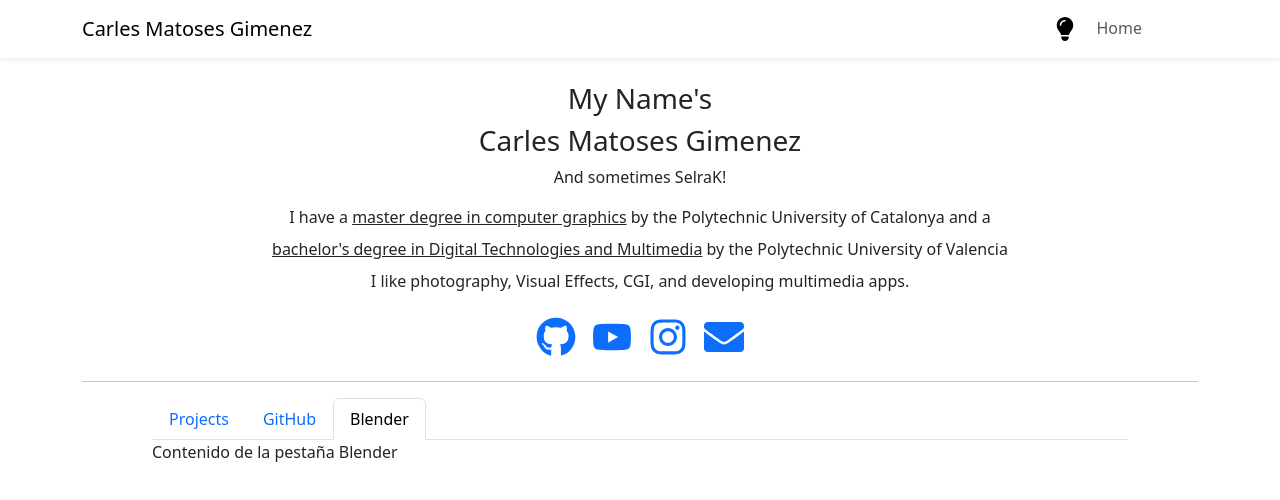
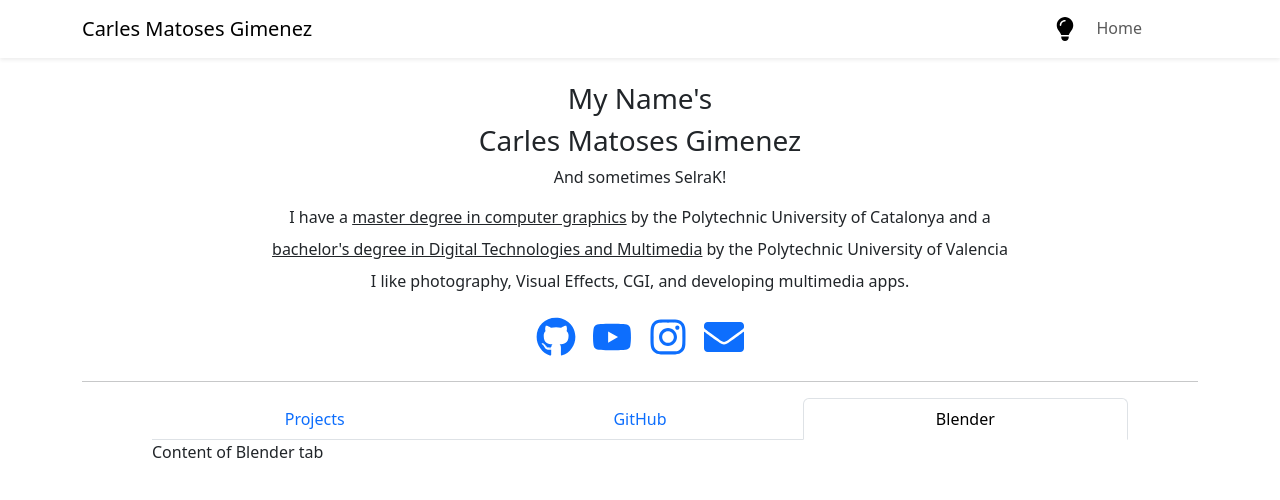
Before and after one commit to carlesmatoses/carlesmatoses.github.io, a React (Vite) app: page / in a window 1280 px wide. Both pictures are taken after a click on the button "Blender". Shown: the top 500 px of the page. Built offline with nearby package versions, Linux system fonts and the light colour scheme.

Commit message:
change github projects structure

```diff
--- a/src/components/TabComponent.jsx
+++ b/src/components/TabComponent.jsx
@@ -1,52 +1,41 @@
 import React, { useState } from 'react';
 import Proyectos from '../pagina/proyectos';
 import GithubRepos from '../pagina/github_repos';
+import Nav from 'react-bootstrap/Nav';
+import Container from 'react-bootstrap/Container';
 
 function TabComponent() {
-  const [activeTab, setActiveTab] = useState('Projects'); // Inicialmente, 'Projects' está activa
+  const [activeTab, setActiveTab] = useState('Projects');
 
   const handleTabClick = (tab) => {
-    setActiveTab(tab); // Establece la pestaña clicada como activa
+    setActiveTab(tab);
   };
 
   return (
-    <div className="container" style={{ minHeight: "1000px", width:"1000px" }}>
-      <div className="nav nav-tabs">
-        <a
-          className={`nav-link ${activeTab === 'Projects' ? 'active' : ''}`}
-          onClick={() => handleTabClick('Projects')}
-          // href="#"
-        >
-          Projects
-        </a>
-        <a
-          className={`nav-link ${activeTab === 'GitHub' ? 'active' : ''}`}
-          onClick={() => handleTabClick('GitHub')}
-          // href="#"
-        >
-          GitHub
-        </a>
-        <a
-          className={`nav-link ${activeTab === 'Blender' ? 'active' : ''}`}
-          onClick={() => handleTabClick('Blender')}
-          // href="#"
-        >
-          Blender
-        </a>
-      </div>
+    <Container style={{ minHeight: "1000px", width: "1000px" }}>
+      <Nav justify variant="tabs" activeKey={activeTab}>
+        <Nav.Item>
+          <Nav.Link eventKey="Projects" onClick={() => handleTabClick('Projects')}>
+            Projects
+          </Nav.Link>
+        </Nav.Item>
+        <Nav.Item>
+          <Nav.Link eventKey="GitHub" onClick={() => handleTabClick('GitHub')}>
+            GitHub
+          </Nav.Link>
+        </Nav.Item>
+        <Nav.Item>
+          <Nav.Link eventKey="Blender" onClick={() => handleTabClick('Blender')}>
+            Blender
+          </Nav.Link>
+        </Nav.Item>
+      </Nav>
 
-
-      {/* Contenido de las pestañas */}
-      {activeTab === 'Projects' && (
-        <Proyectos />
-      )}
-      {activeTab === 'GitHub' && (
-        <GithubRepos />
-      )}
-      {activeTab === 'Blender' && (
-        <div>Contenido de la pestaña Blender</div>
-      )}
-    </div>
+      {/* Content of the tabs */}
+      {activeTab === 'Projects' && <Proyectos />}
+      {activeTab === 'GitHub' && <GithubRepos />}
+      {activeTab === 'Blender' && <div>Content of Blender tab</div>}
+    </Container>
   );
 }
 
--- /dev/null
+++ b/src/components/default_card.jsx
@@ -0,0 +1,22 @@
+// default_card.jsx
+
+import React from "react";
+import { Card } from "react-bootstrap";
+import { Link } from "react-router-dom";
+import "./default_style.css"
+
+function DefaultCard({ url, image, nombre, description }) {
+    return (
+        <Link to={`${url}`} style={{ textDecoration: 'none' }} >
+            <Card className="overflow-hidden shadow-sm">
+                <Card.Img variant="top" src={image} className=""/>
+                <Card.Body>
+                    <Card.Title>{nombre}</Card.Title>
+                    <Card.Text>{description}</Card.Text>
+                </Card.Body>
+            </Card>
+        </Link>
+    );
+}
+
+export default DefaultCard
--- /dev/null
+++ b/src/components/default_grid.jsx
@@ -0,0 +1,21 @@
+// default_grid.jsx
+
+import React from "react";
+import { Col, Container, Row } from "react-bootstrap";
+import "./default_style.css"
+
+function DefaultGrid({Element, dictionary}) {
+    return (
+        <Container className="p-0 m-0 mt-2 mb-5">
+            <Row xs={1} sm={2} className="g-4 justify-content-center">
+                {dictionary.map((el, idx) => (
+                    <Col key={idx} style={{ width: "300px" }}>
+                        <Element {...el}/>
+                    </Col>
+                ))}
+            </Row>
+        </Container>
+    )
+}
+
+export default DefaultGrid
--- /dev/null
+++ b/src/components/default_style.css
@@ -0,0 +1,9 @@
+.card{
+    transition: all 0.3s;
+    max-height: 400px;
+}
+.card:hover{
+    z-index: 1;
+    max-height: none;
+    transform: scale(1.05);
+}
--- a/src/pagina/github_repos.jsx
+++ b/src/pagina/github_repos.jsx
@@ -1,39 +1,20 @@
 import React from "react";
 import { Link } from 'react-router-dom';
 import { useEffect, useState } from 'react';
+import obtenerNombresDeRepositorios from "../components/github_info";
 const username = "carlesmatoses"
 
-// function obtenerRepositorios(username) {
-//     const apiUrl = `https://api.github.com/users/${username}/repos`;
 
-//     return fetch(apiUrl)
-//       .then((response) => response.json())
-//       .then((data) => {
-//         const repositorios = data.map((repo) => ({
-//           nombre: repo.name,
-//           avatar: repo.owner.avatar_url, // Puedes ajustar la ruta a la imagen del repositorio si está disponible en la respuesta de la API de GitHub.
-//           enlace: repo.html_url,
-//           imagen: `https://opengraph.githubassets.com/0/${username}/${repo.name}`,
-//         }));
-//         return repositorios;
-//       })
-//       .catch((error) => {
-//         console.error('Error:', error);
-//       });
-//   }
+import DefaultGrid from "../components/default_grid";
+import DefaultCard from "../components/default_card";
 
+function GithubRepos() {
+  const [repos, setRepos] = useState([]);
 
-
-
-function Grid() {
-  const [repos, setRepos] = useState([]); // Inicializa el estado con un arreglo vacío
-
-  // Llama a la función para obtener los datos de los repositorios
-  useEffect(() => {
-    // Llama a la función para obtener los datos de los repositorios
+  useEffect(() => {   // obtener los datos de los repositorios
     obtenerRepositorios(username)
       .then((data) => {
-        setRepos(data); // Actualiza el estado con los datos
+        setRepos(data);
       });
   }, [username]);
 
@@ -46,12 +27,12 @@ function Grid() {
       const repositorios = data.map((repo) => ({
         nombre: repo.name,
         avatar: repo.owner.avatar_url,
-        enlace: repo.html_url,
+        url: repo.html_url,
         description: repo.description,
-        imagen: `https://opengraph.githubassets.com/0/${username}/${repo.name}`,
+        image: `https://opengraph.githubassets.com/0/${username}/${repo.name}`,
       }));
+      return repositorios;
 
-      return repositorios;
     } catch (error) {
       console.error('Error:', error);
       return [];
@@ -59,32 +40,8 @@ function Grid() {
   };
 
   return (
-    <div className="row row-cols-1 row-cols-sm-2 row-cols-md-3 row-cols-lg-4 justify-content-center">
-
-      {repos.map((elemento, elementoIndex) => (
-        <div className="col col-8 col-6-sm m-2 " key={elementoIndex}>
-          <div className="card h-100">
-
-            <div className="card-body">
-              <h5 className="card-title">{elemento.nombre}</h5>
-              <p className="card-text">{`${elemento.description}`}</p>
-            </div>
-            {/* <div className="card-footer">
-                            <a href={elemento.enlace} className="btn btn-primary">Go   </a>
-                        </div> */}
-            <a href={elemento.enlace}><img src={elemento.imagen} className="card-img-top" /></a>
-          </div>
-
-        </div>
-      ))}
-    </div>
-  );
-}
-
-function GithubRepos() {
-  return (
     <div className="container ">
-      <Grid />
+      <DefaultGrid Element={DefaultCard} dictionary={repos} />
     </div>
 
   )
```
